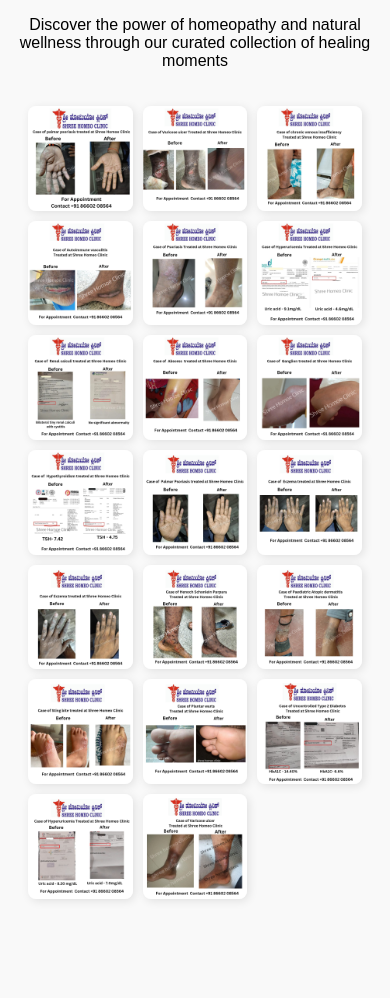
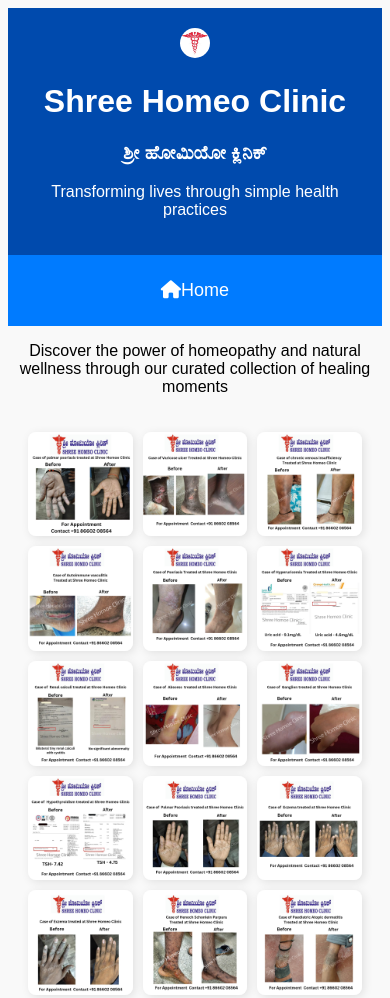
Before and after one commit to shreehomeoclinic/shreehomeoclinic, a plain HTML site: page healing.html in a window 390 px wide. Shown: the top 998 px of the page. Before the commit the page ends 927 px from the top, so only its background shows below. Drawn offline with Linux system fonts and the light colour scheme.

Commit message:
Updated healing.html

```diff
--- a/healing.html
+++ b/healing.html
@@ -1,32 +1,104 @@
 <!DOCTYPE html>
 <html lang="en">
+
 <head>
     <meta charset="UTF-8">
     <meta name="viewport" content="width=device-width, initial-scale=1.0">
     <title>Healing Journeys</title>
+    <link href="https://fonts.googleapis.com/css2?family=Roboto:wght@400;500;700&display=swap" rel="stylesheet">
+    <link rel="stylesheet" href="https://cdnjs.cloudflare.com/ajax/libs/font-awesome/6.5.1/css/all.min.css">
     <style>
         body {
             font-family: Arial, sans-serif;
             background-color: #f9f9f9;
             text-align: center;
         }
+
         .images {
             display: grid;
-            grid-template-columns: repeat(3, 1fr); /* 3 images per row */
+            grid-template-columns: repeat(3, 1fr);
+            /* 3 images per row */
             gap: 10px;
             padding: 20px;
-            max-width: 900px; /* Adjust width */
+            max-width: 900px;
+            /* Adjust width */
             margin: auto;
         }
+
         .images img {
-            width: 100%;  /* Makes images responsive */
+            width: 100%;
+            /* Makes images responsive */
             height: auto;
-            border-radius: 8px; /* Optional: Rounded corners */
-            box-shadow: 2px 2px 10px rgba(0, 0, 0, 0.1); /* Optional: Adds shadow */
+            border-radius: 8px;
+            /* Optional: Rounded corners */
+            box-shadow: 2px 2px 10px rgba(0, 0, 0, 0.1);
+            /* Optional: Adds shadow */
+        }
+
+        header {
+            background-color: #004aad;
+            color: white;
+            padding: 20px;
+            text-align: center;
+        }
+
+        .caduceus {
+            /* position: absolute; */
+            top: 50%;
+            width: 30px;
+            border-radius: 50%;
+
+        }
+
+        nav {
+            display: flex;
+            justify-content: space-around;
+            background-color: #007bff;
+            padding: 10px 0;
+        }
+
+        nav a {
+            color: white;
+            text-decoration: none;
+            padding: 10px 15px;
+            font-size: 16px;
+        }
+
+        /* Responsive design for mobile */
+        @media screen and (max-width: 768px) {
+            nav {
+                flex-direction: column;
+                /* Stack the items vertically */
+                align-items: center;
+            }
+
+            nav a {
+                padding: 15px;
+                font-size: 18px;
+                /* Adjust the font size */
+                width: 100%;
+                /* Make the links take up full width */
+                text-align: center;
+                /* Center the text */
+            }
+        }
+        i{
+            color: white;
         }
     </style>
 </head>
+
 <body>
+    <header>
+        <img src="caduceus.jpg" class="caduceus">
+        <h1>Shree Homeo Clinic</h1>
+        <h3>ಶ್ರೀ ಹೋಮಿಯೋ ಕ್ಲಿನಿಕ್</h3>
+        <p>Transforming lives through simple health practices</p>
+    </header>
+    <nav>
+        <a href="index.html"><i class="fa-solid fa-house"></i>Home</a>
+        <!-- <i class="fa-solid fa-house"></i> -->
+    </nav>
     <p>Discover the power of homeopathy and natural wellness through our curated collection of healing moments</p>
     <section class="images">
         <img src="h1.jpg" alt="">
@@ -49,7 +121,13 @@
         <img src="h18.jpg" alt="">
         <img src="h19.jpg" alt="">
         <img src="h20.jpg" alt="">
+        <img src="h21.jpg" alt="">
+        <img src="h22.jpg" alt="">
+        <img src="h23.jpg" alt="">
+        <img src="h24.jpg" alt="">
+
     </section>
 
 </body>
+
 </html>
```
